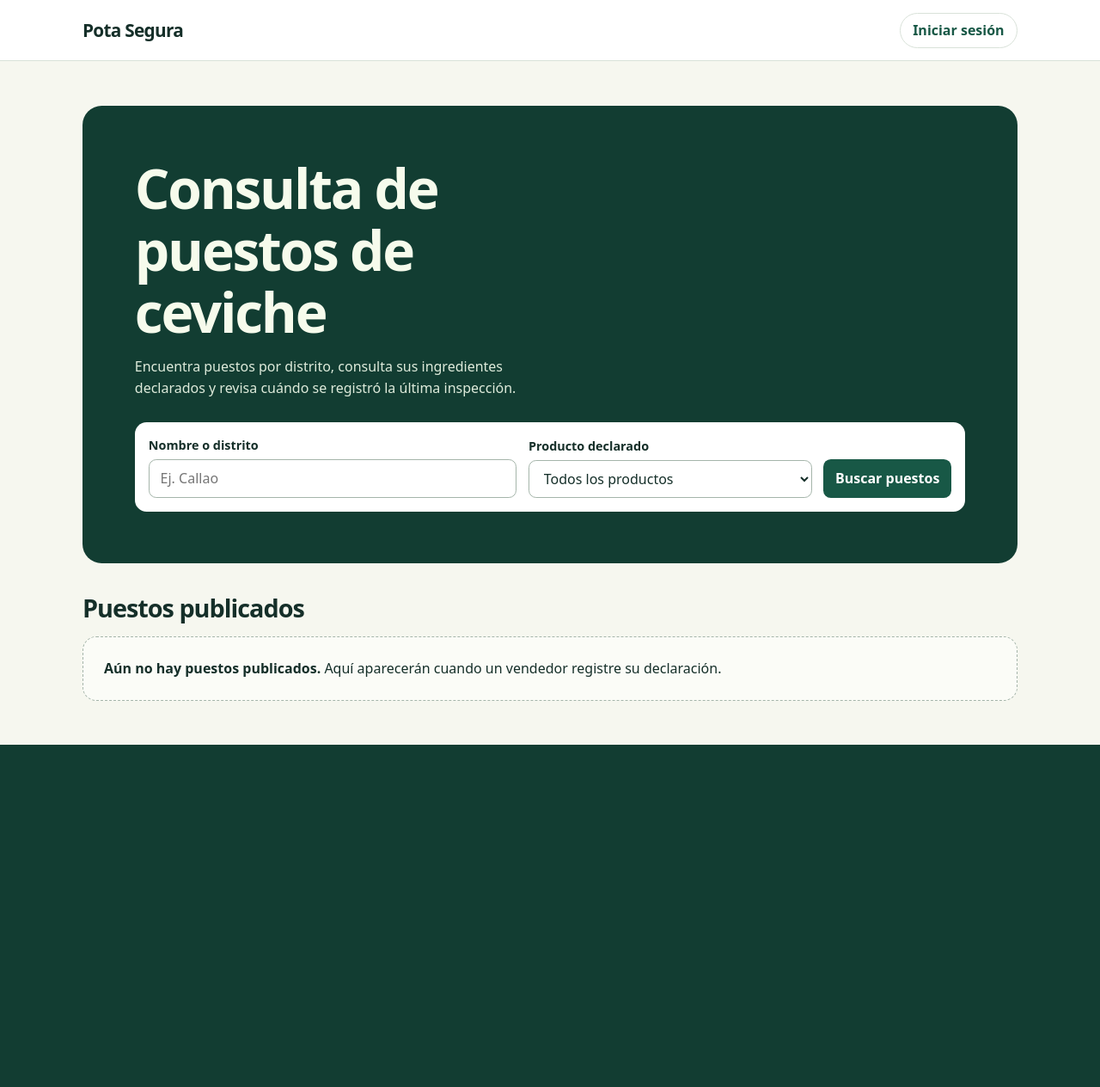
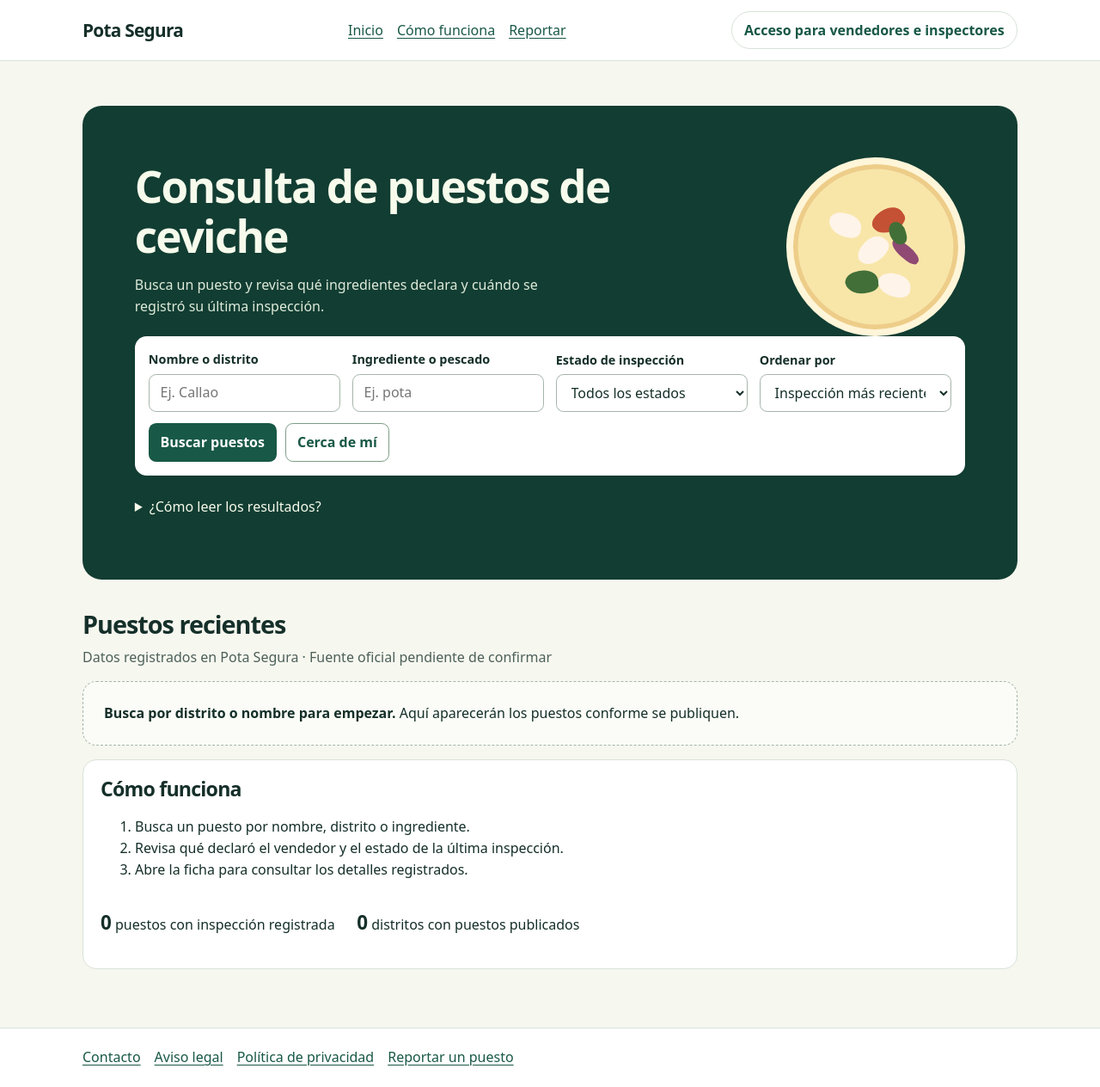
Before and after one commit to jjjoaquo/pota-segura, a Django app: page / in a window 1280 px wide. Shown: the whole page at 86% size. Before the commit the page ends 866 px from the top, so only its background shows below. Run offline with Django 5.2, Linux system fonts and the light colour scheme; data that the repository does not hold is empty.

Commit message:
Rediseña el inicio y agrega búsqueda accesible por ubicación

```diff
--- a/pota/settings.py
+++ b/pota/settings.py
@@ -50,3 +50,6 @@ SECURE_PROXY_SSL_HEADER = ("HTTP_X_FORWARDED_PROTO", "https")
 SECURE_SSL_REDIRECT = not DEBUG
 SESSION_COOKIE_SECURE = not DEBUG
 CSRF_COOKIE_SECURE = not DEBUG
+
+POTA_FUENTE_DATOS = os.getenv("POTA_FUENTE_DATOS", "")
+POTA_CONTACTO_EMAIL = os.getenv("POTA_CONTACTO_EMAIL", "")
--- a/pota/urls.py
+++ b/pota/urls.py
@@ -14,5 +14,6 @@ urlpatterns = [
     path("puestos/<int:pk>/declaracion/", views.declarar, name="declarar"),
     path("puestos/<int:pk>/inspeccion/", views.inspeccionar, name="inspeccionar"),
     path("puestos/<int:pk>/historial/", views.historial, name="historial"),
+    path("informacion/<slug:tema>/", views.informacion, name="informacion"),
     path("health/", views.salud, name="salud"),
 ]
--- /dev/null
+++ b/puestos/static/puestos/estilos.css
@@ -0,0 +1,105 @@
+:root {
+  --ink: #152f29; --muted: #4c6059; --green: #185846;
+  --line: #d9e2d9; --paper: #f6f7ef; --white: #fff;
+}
+* { box-sizing: border-box; }
+body { margin: 0; background: var(--paper); color: var(--ink); font: 1rem/1.55 system-ui, sans-serif; }
+a { color: var(--green); text-underline-offset: .2em; }
+a:focus-visible, button:focus-visible, input:focus-visible, select:focus-visible, textarea:focus-visible {
+  outline: 3px solid #b65324; outline-offset: 3px;
+}
+header { background: var(--white); border-bottom: 1px solid var(--line); }
+nav, main { width: min(100% - 2rem, 68rem); margin-inline: auto; }
+nav { min-height: 4.4rem; display: flex; align-items: center; justify-content: space-between; gap: 1rem; }
+nav form { margin: 0; }
+.brand { color: var(--ink); text-decoration: none; font-weight: 850; font-size: 1.3rem; letter-spacing: -.035em; }
+.nav-action { border: 1px solid var(--line); border-radius: 999px; padding: .45rem .9rem; background: var(--white); color: var(--green); text-decoration: none; font-weight: 650; }
+main { padding-block: clamp(1.5rem, 4vw, 3.25rem); }
+h1, h2 { line-height: 1.12; letter-spacing: -.035em; }
+h1 { font-size: clamp(2.15rem, 5vw, 4rem); margin: 0 0 1rem; }
+h2 { font-size: 1.45rem; }
+.panel, article, main > section:not(.hero):not(.results) {
+  background: var(--white); border: 1px solid var(--line); border-radius: 1rem;
+  padding: 1.25rem; margin-block: 1rem;
+}
+main > section h2:first-child, article h2:first-child, article h3:first-child { margin-top: 0; }
+.hero { background: #123d32; color: #f6fbec; border-radius: 1.4rem; padding: clamp(1.35rem, 5vw, 3.8rem); }
+.hero h1 { max-width: 15ch; }
+.hero p { color: #deebdb; margin: 0 0 1.7rem; max-width: 55ch; }
+.search { display: grid; grid-template-columns: 1.3fr 1fr auto; align-items: end; gap: .85rem; background: var(--white); color: var(--ink); border-radius: .85rem; padding: 1rem; }
+label { display: block; margin-bottom: .3rem; font-size: .9rem; font-weight: 700; }
+input:not([type=hidden]), select, textarea, button, .button {
+  font: inherit; min-height: 2.75rem; border-radius: .55rem; padding: .55rem .8rem;
+}
+input:not([type=hidden]), select, textarea { width: 100%; border: 1px solid #a5b5aa; color: var(--ink); background: var(--white); }
+button, .button { display: inline-block; background: var(--green); color: var(--white); border: 1px solid transparent; font-weight: 700; cursor: pointer; text-decoration: none; }
+button:hover, .button:hover { filter: brightness(.92); }
+nav .nav-action:hover { background: var(--paper); }
+.results { margin-top: 2.25rem; }
+.results h2 { font-size: 1.8rem; margin: 0 0 1rem; }
+.cards { display: grid; grid-template-columns: repeat(auto-fit, minmax(min(100%, 16rem), 1fr)); gap: 1rem; }
+.cards article { margin: 0; }
+.cards h3 { margin-bottom: .4rem; }
+.cards p { margin: 0 0 .75rem; }
+.muted { color: var(--muted); }
+.empty { border: 1px dashed #a5b5aa; border-radius: 1rem; padding: 1.5rem; background: #fbfcf7; }
+.empty p { margin: 0; }
+.field-form { max-width: 35rem; }
+@media (max-width: 680px) {
+  .search { grid-template-columns: 1fr; }
+  .search button { width: 100%; }
+}
+
+:root { --space: 1rem; --radius: 1rem; --focus: #287650; --font: system-ui, sans-serif; }
+body { font-family: var(--font); }
+a:focus-visible, button:focus-visible, input:focus-visible, select:focus-visible, textarea:focus-visible {
+  outline-color: var(--focus);
+}
+a, button { touch-action: manipulation; }
+nav { flex-wrap: wrap; padding-block: .65rem; }
+.nav-links, .pie { display: flex; flex-wrap: wrap; gap: .35rem 1rem; align-items: center; }
+.nav-links a, .pie a, .nav-action, .brand { display: inline-flex; align-items: center; min-height: 44px; }
+.salto { position: absolute; top: -6rem; padding: .6rem; background: white; }
+.salto:focus { top: .5rem; z-index: 1; }
+.hero-intro { display: grid; grid-template-columns: 1fr auto; gap: 1.25rem; align-items: center; }
+.hero h1 { max-width: 20ch; font-size: clamp(1.85rem, 4vw, 3.25rem); }
+.hero-intro p { margin-bottom: 1.1rem; }
+.ceviche { position: relative; width: clamp(7rem, 18vw, 13rem); aspect-ratio: 1; border-radius: 50%; background: #f8e6a9; border: .5rem solid #fff5d9; box-shadow: inset 0 0 0 .35rem #edcd89; transform: rotate(-13deg); }
+.ceviche i { position: absolute; width: 20%; height: 14%; background: #fff4e9; border-radius: 45% 60% 36% 70%; }
+.ceviche i:nth-child(1) { left: 25%; top: 26%; transform: rotate(24deg); }
+.ceviche i:nth-child(2) { left: 51%; top: 29%; background: #c45134; transform: rotate(-22deg); }
+.ceviche i:nth-child(3) { left: 38%; top: 45%; transform: rotate(-37deg); }
+.ceviche i:nth-child(4) { left: 57%; top: 53%; background: #8f4973; height: 8%; transform: rotate(50deg); }
+.ceviche i:nth-child(5) { left: 27%; top: 62%; background: #426f38; }
+.ceviche i:nth-child(6) { left: 46%; top: 68%; transform: rotate(20deg); }
+.ceviche i:nth-child(7) { left: 60%; top: 38%; background: #426f38; width: 10%; }
+.search { grid-template-columns: repeat(4, minmax(0, 1fr)); }
+.acciones { grid-column: 1 / -1; display: flex; flex-wrap: wrap; gap: .65rem; }
+.secundario { background: white; color: var(--green); border: 1px solid #7c9d87; }
+button[hidden], [hidden] { display: none; }
+button:disabled { opacity: .7; cursor: wait; }
+.hero .estado-formulario { margin: 0; grid-column: 1 / -1; color: var(--ink); }
+.estado-formulario:empty { display: none; }
+.leyenda { margin-top: 1rem; }
+.leyenda summary { cursor: pointer; min-height: 44px; display: list-item; padding-block: .5rem; }
+.leyenda p { margin: .7rem 0 0; }
+.chip { display: inline-flex; gap: .35rem; align-items: center; border-radius: 999px; padding: .25rem .65rem; background: #e9eee9; color: #263d32; font-size: .85rem; font-weight: 700; }
+.vigente { background: #dcefe0; color: #184c2c; }
+.por-vencer { background: #f7ebbc; color: #634600; }
+.vencida, .observaciones { background: #f9e2dc; color: #8d271c; }
+.ingredientes { display: flex; flex-wrap: wrap; gap: .3rem; padding: 0; list-style: none; }
+.fuente { margin-block: -.4rem 1rem; }
+.cifras { display: flex; flex-wrap: wrap; gap: .5rem 1.6rem; }
+.cifras strong { font-size: 1.4rem; }
+footer { border-top: 1px solid var(--line); background: white; }
+.pie { width: min(100% - 2rem, 68rem); margin-inline: auto; padding-block: .75rem; }
+.empty .button { margin-top: .75rem; }
+@media (max-width: 800px) { .search { grid-template-columns: repeat(2, minmax(0, 1fr)); } }
+@media (max-width: 540px) {
+  .hero-intro { display: block; }
+  .ceviche { display: none; }
+  .search { grid-template-columns: 1fr; }
+  .search button { width: auto; }
+  .nav-links { order: 3; width: 100%; }
+  .nav-action { font-size: .78rem; max-width: 11rem; }
+}
--- /dev/null
+++ b/puestos/static/puestos/interaccion.js
@@ -0,0 +1,58 @@
+const buscador = document.querySelector("[data-busqueda]");
+if (buscador) {
+  const cerca = buscador.querySelector("[data-cerca]");
+  const orden = buscador.elements.orden;
+  const estado = buscador.querySelector("[data-estado]");
+  const buscar = buscador.querySelector('button:not([type])');
+
+  const limpiarUbicacion = () => {
+    buscador.querySelectorAll('[name="lat"], [name="lon"]').forEach((campo) => campo.remove());
+  };
+
+  const localizar = () => {
+    if (!navigator.geolocation) {
+      estado.textContent = "Tu navegador no permite usar la ubicación.";
+      orden.value = "reciente";
+      return;
+    }
+    estado.textContent = "Permite el acceso a tu ubicación para ordenar los puestos por distancia.";
+    cerca.disabled = true;
+    navigator.geolocation.getCurrentPosition(({ coords }) => {
+      limpiarUbicacion();
+      for (const [nombre, valor] of [["lat", coords.latitude], ["lon", coords.longitude]]) {
+        const campo = document.createElement("input");
+        campo.type = "hidden";
+        campo.name = nombre;
+        campo.value = valor.toFixed(3);
+        buscador.append(campo);
+      }
+      orden.value = "cerca";
+      buscador.requestSubmit();
+    }, () => {
+      cerca.disabled = false;
+      orden.value = "reciente";
+      limpiarUbicacion();
+      estado.textContent = "No pudimos obtener tu ubicación. Puedes buscar por nombre o distrito.";
+    }, { timeout: 10000, maximumAge: 60000 });
+  };
+
+  cerca.hidden = false;
+  cerca.addEventListener("click", localizar);
+  buscador.addEventListener("submit", (evento) => {
+    if (orden.value === "cerca" && !buscador.elements.lat) {
+      evento.preventDefault();
+      if (!cerca.disabled) localizar();
+      return;
+    }
+    if (orden.value !== "cerca") limpiarUbicacion();
+    buscar.disabled = true;
+    estado.textContent = "Buscando puestos…";
+  });
+  window.addEventListener("pageshow", (evento) => {
+    if (evento.persisted) {
+      buscar.disabled = false;
+      cerca.disabled = false;
+      estado.textContent = "";
+    }
+  });
+}
--- a/puestos/views.py
+++ b/puestos/views.py
@@ -43,7 +43,7 @@ def lista(request):
         puestos.sort(key=lambda puesto: (
             puesto.distancia is None, puesto.distancia if puesto.distancia is not None else 0,
         ))
-    busqueda = bool(consulta or ingrediente or estado in ESTADOS or orden in {"cerca", "reciente"})
+    busqueda = bool(consulta or ingrediente or estado in ESTADOS or orden == "cerca")
     if not busqueda:
         puestos = puestos[:6]
     hoy = timezone.localdate()
@@ -130,3 +130,15 @@ def historial(request, pk):
 def salud(request):
     connection.ensure_connection()
     return JsonResponse({"estado": "ok"})
+
+
+def informacion(request, tema):
+    titulos = {
+        "contacto": "Contacto", "aviso": "Aviso legal", "privacidad": "Política de privacidad",
+        "reportar": "Reportar un puesto", "ayuda-de-acceso": "¿Olvidaste tu contraseña?",
+    }
+    if tema not in titulos:
+        raise Http404
+    return render(request, "informacion.html", {
+        "tema": tema, "titulo": titulos[tema], "contacto": getattr(settings, "POTA_CONTACTO_EMAIL", ""),
+    })
--- a/templates/base.html
+++ b/templates/base.html
@@ -1,72 +1,34 @@
+{% load static %}
 <!doctype html>
 <html lang="es">
 <head>
 <meta charset="utf-8">
 <meta name="viewport" content="width=device-width,initial-scale=1">
 <title>{% block title %}Pota Segura{% endblock %}</title>
-<style>
-:root {
-  --ink: #152f29; --muted: #4c6059; --green: #185846;
-  --line: #d9e2d9; --paper: #f6f7ef; --white: #fff;
-}
-* { box-sizing: border-box; }
-body { margin: 0; background: var(--paper); color: var(--ink); font: 1rem/1.55 system-ui, sans-serif; }
-a { color: var(--green); text-underline-offset: .2em; }
-a:focus-visible, button:focus-visible, input:focus-visible, select:focus-visible, textarea:focus-visible {
-  outline: 3px solid #b65324; outline-offset: 3px;
-}
-header { background: var(--white); border-bottom: 1px solid var(--line); }
-nav, main { width: min(100% - 2rem, 68rem); margin-inline: auto; }
-nav { min-height: 4.4rem; display: flex; align-items: center; justify-content: space-between; gap: 1rem; }
-nav form { margin: 0; }
-.brand { color: var(--ink); text-decoration: none; font-weight: 850; font-size: 1.3rem; letter-spacing: -.035em; }
-.nav-action { border: 1px solid var(--line); border-radius: 999px; padding: .45rem .9rem; background: var(--white); color: var(--green); text-decoration: none; font-weight: 650; }
-main { padding-block: clamp(1.5rem, 4vw, 3.25rem); }
-h1, h2 { line-height: 1.12; letter-spacing: -.035em; }
-h1 { font-size: clamp(2.15rem, 5vw, 4rem); margin: 0 0 1rem; }
-h2 { font-size: 1.45rem; }
-.panel, article, main > section:not(.hero):not(.results) {
-  background: var(--white); border: 1px solid var(--line); border-radius: 1rem;
-  padding: 1.25rem; margin-block: 1rem;
-}
-main > section h2:first-child, article h2:first-child, article h3:first-child { margin-top: 0; }
-.hero { background: #123d32; color: #f6fbec; border-radius: 1.4rem; padding: clamp(1.35rem, 5vw, 3.8rem); }
-.hero h1 { max-width: 15ch; }
-.hero p { color: #deebdb; margin: 0 0 1.7rem; max-width: 55ch; }
-.search { display: grid; grid-template-columns: 1.3fr 1fr auto; align-items: end; gap: .85rem; background: var(--white); color: var(--ink); border-radius: .85rem; padding: 1rem; }
-label { display: block; margin-bottom: .3rem; font-size: .9rem; font-weight: 700; }
-input:not([type=hidden]), select, textarea, button, .button {
-  font: inherit; min-height: 2.75rem; border-radius: .55rem; padding: .55rem .8rem;
-}
-input:not([type=hidden]), select, textarea { width: 100%; border: 1px solid #a5b5aa; color: var(--ink); background: var(--white); }
-button, .button { display: inline-block; background: var(--green); color: var(--white); border: 1px solid transparent; font-weight: 700; cursor: pointer; text-decoration: none; }
-button:hover, .button:hover { filter: brightness(.92); }
-nav .nav-action:hover { background: var(--paper); }
-.results { margin-top: 2.25rem; }
-.results h2 { font-size: 1.8rem; margin: 0 0 1rem; }
-.cards { display: grid; grid-template-columns: repeat(auto-fit, minmax(min(100%, 16rem), 1fr)); gap: 1rem; }
-.cards article { margin: 0; }
-.cards h3 { margin-bottom: .4rem; }
-.cards p { margin: 0 0 .75rem; }
-.muted { color: var(--muted); }
-.empty { border: 1px dashed #a5b5aa; border-radius: 1rem; padding: 1.5rem; background: #fbfcf7; }
-.empty p { margin: 0; }
-.field-form { max-width: 35rem; }
-@media (max-width: 680px) {
-  .search { grid-template-columns: 1fr; }
-  .search button { width: 100%; }
-}
-</style>
+<link rel="stylesheet" href="{% static 'puestos/estilos.css' %}">
+<script src="{% static 'puestos/interaccion.js' %}" defer></script>
 </head>
 <body>
 <header><nav aria-label="Navegación principal">
+<a class="salto" href="#contenido">Saltar al contenido</a>
 <a class="brand" href="{% url 'lista' %}">Pota Segura</a>
+<div class="nav-links">
+<a href="{% url 'lista' %}">Inicio</a>
+<a href="{% url 'lista' %}#como-funciona">Cómo funciona</a>
+<a href="{% url 'informacion' 'reportar' %}">Reportar</a>
+</div>
 {% if user.is_authenticated %}
 <form method="post" action="{% url 'logout' %}">{% csrf_token %}<button class="nav-action">Cerrar sesión</button></form>
-{% else %}
-<a class="nav-action" href="{% url 'login' %}">Iniciar sesión</a>
+{% elif request.resolver_match.url_name != "login" %}
+<a class="nav-action" href="{% url 'login' %}">Acceso para vendedores e inspectores</a>
 {% endif %}
 </nav></header>
-<main>{% block content %}{% endblock %}</main>
+<main id="contenido" tabindex="-1">{% block content %}{% endblock %}</main>
+<footer><div class="pie">
+<a href="{% url 'informacion' 'contacto' %}">Contacto</a>
+<a href="{% url 'informacion' 'aviso' %}">Aviso legal</a>
+<a href="{% url 'informacion' 'privacidad' %}">Política de privacidad</a>
+<a href="{% url 'informacion' 'reportar' %}">Reportar un puesto</a>
+</div></footer>
 </body>
 </html>
--- a/templates/lista.html
+++ b/templates/lista.html
@@ -1,22 +1,40 @@
 {% extends "base.html" %}
 {% block content %}
 <section class="hero" aria-labelledby="titulo">
-  <h1 id="titulo">Consulta de puestos de ceviche</h1>
-  <p>Encuentra puestos por distrito, consulta sus ingredientes declarados y revisa cuándo se registró la última inspección.</p>
-  <form class="search" method="get" aria-label="Buscar puestos">
-    <div>
-      <label for="q">Nombre o distrito</label>
-      <input id="q" name="q" value="{{ consulta }}" placeholder="Ej. Callao">
+  <div class="hero-intro">
+    <div><h1 id="titulo">Consulta de puestos de ceviche</h1>
+      <p>Busca un puesto y revisa qué ingredientes declara y cuándo se registró su última inspección.</p></div>
+    <div class="ceviche" aria-hidden="true"><i></i><i></i><i></i><i></i><i></i><i></i><i></i></div>
+  </div>
+  <form class="search" method="get" aria-label="Buscar puestos" data-busqueda>
+    <div><label for="q">Nombre o distrito</label>
+      <input id="q" name="q" value="{{ consulta }}" placeholder="Ej. Callao" list="distritos">
+      <datalist id="distritos">{% for distrito in distritos %}<option value="{{ distrito }}"></option>{% endfor %}</datalist>
     </div>
-    <div>
-      <label for="producto">Producto declarado</label>
-      <select id="producto" name="producto">
-        <option value="">Todos los productos</option>
-        {% for opcion in productos %}<option{% if opcion == producto %} selected{% endif %}>{{ opcion }}</option>{% endfor %}
+    <div><label for="ingrediente">Ingrediente o pescado</label>
+      <input id="ingrediente" name="ingrediente" value="{{ ingrediente }}" placeholder="Ej. pota"></div>
+    <div><label for="estado">Estado de inspección</label>
+      <select id="estado" name="estado"><option value="">Todos los estados</option>
+        {% for codigo, datos in estados.items %}<option value="{{ codigo }}"{% if estado == codigo %} selected{% endif %}>{{ datos.1 }}</option>{% endfor %}
       </select>
     </div>
-    <button>Buscar puestos</button>
+    <div><label for="orden">Ordenar por</label>
+      <select id="orden" name="orden">
+        <option value="reciente">Inspección más reciente</option>
+        <option value="cerca"{% if orden == "cerca" %} selected{% endif %}>Más cercano</option>
+      </select>
+    </div>
+    {% if origen %}{% load l10n %}<input type="hidden" name="lat" value="{{ origen.0|unlocalize }}"><input type="hidden" name="lon" value="{{ origen.1|unlocalize }}">{% endif %}
+    <div class="acciones">
+      <button>Buscar puestos</button>
+      <button class="secundario" type="button" data-cerca hidden>Cerca de mí</button>
+    </div>
+    <p class="estado-formulario" data-estado role="status"></p>
   </form>
+  <details class="leyenda"><summary>¿Cómo leer los resultados?</summary>
+    <div>{% for codigo, datos in estados.items %}<span class="chip {{ codigo }}"><span aria-hidden="true">{{ datos.0 }}</span> {{ datos.1 }}</span>{% endfor %}</div>
+    <p>«Por vencer» indica que faltan 7 días o menos para la fecha registrada. El estado describe el registro de inspección.</p>
+  </details>
 </section>
 {% if es_vendedor %}
 <section><h2>Mis puestos</h2><a class="button" href="{% url 'registrar' %}">Registrar puesto</a>
@@ -27,27 +45,38 @@
 {% for puesto in pendientes %}<li><a href="{% url 'ficha' puesto.pk %}">{{ puesto.nombre }}</a></li>{% endfor %}
 </ul></section>
 {% endif %}
-<section class="results" aria-labelledby="resultados">
-  <h2 id="resultados">{% if consulta or producto %}Resultados de búsqueda{% else %}Puestos publicados{% endif %}</h2>
+<section class="results" id="resultados" aria-labelledby="titulo-resultados">
+  <h2 id="titulo-resultados">{% if busqueda %}Resultados de búsqueda{% else %}Puestos recientes{% endif %}</h2>
+  <p class="muted fuente">{% if fuente %}Datos de {{ fuente }}{% else %}Datos registrados en Pota Segura · Fuente oficial pendiente de confirmar{% endif %}{% if ultima_actualizacion %} · Última inspección registrada el {{ ultima_actualizacion|date:"d/m/Y" }}{% endif %}</p>
   {% if puestos %}
   <div class="cards">
     {% for puesto in puestos %}
     <article>
-      <h3><a href="{% url 'ficha' puesto.pk %}">{{ puesto.nombre }}</a></h3>
-      <p class="muted">{{ puesto.distrito }}</p>
-      <p>{{ puesto.declaracion.producto }}</p>
+      <span class="chip {{ puesto.estado }}"><span aria-hidden="true">{{ puesto.icono_estado }}</span> {{ puesto.texto_estado }}</span>
+      <h3>{{ puesto.nombre }}</h3>
+      <p class="muted">{{ puesto.distrito }} · {{ puesto.direccion|default:"Dirección sin registrar" }}</p>
+      <p><strong>{{ puesto.declaracion.producto }}</strong></p>
+      <ul class="ingredientes" aria-label="Ingredientes declarados">{% for nombre in puesto.ingredientes %}<li class="chip">{{ nombre }}</li>{% endfor %}</ul>
+      <p class="muted">Última inspección: {{ puesto.ultima_visita|date:"d/m/Y"|default:"Sin registro" }}</p>
+      {% if puesto.distancia != None %}<p class="muted">{{ puesto.distancia|floatformat:1 }} km en línea recta</p>{% endif %}
+      <a class="button secundario" href="{% url 'ficha' puesto.pk %}" aria-label="Ver detalle de {{ puesto.nombre }}">Ver detalle</a>
     </article>
     {% endfor %}
   </div>
   {% else %}
   <div class="empty">
-    {% if consulta or producto %}
-    <p><strong>No hay puestos para esta búsqueda.</strong> Prueba con otro nombre o distrito.</p>
-    <a href="{% url 'lista' %}">Limpiar filtros</a>
+    {% if busqueda %}
+    <p><strong>Sin resultados.</strong> Prueba otro distrito, revisa lo que escribiste o quita algún filtro.</p>
+    <a class="button secundario" href="{% url 'lista' %}">Limpiar filtros</a>
     {% else %}
-    <p><strong>Aún no hay puestos publicados.</strong> Aquí aparecerán cuando un vendedor registre su declaración.</p>
+    <p><strong>Busca por distrito o nombre para empezar.</strong> Aquí aparecerán los puestos conforme se publiquen.</p>
     {% endif %}
   </div>
   {% endif %}
 </section>
+<section id="como-funciona">
+  <h2>Cómo funciona</h2>
+  <ol><li>Busca un puesto por nombre, distrito o ingrediente.</li><li>Revisa qué declaró el vendedor y el estado de la última inspección.</li><li>Abre la ficha para consultar los detalles registrados.</li></ol>
+  <div class="cifras"><p><strong>{{ total_inspeccionados }}</strong> puestos con inspección registrada</p><p><strong>{{ distritos|length }}</strong> distritos con puestos publicados</p></div>
+</section>
 {% endblock %}
```
Also changed, not shown: templates/informacion.html (added, +21 -0 lines).
